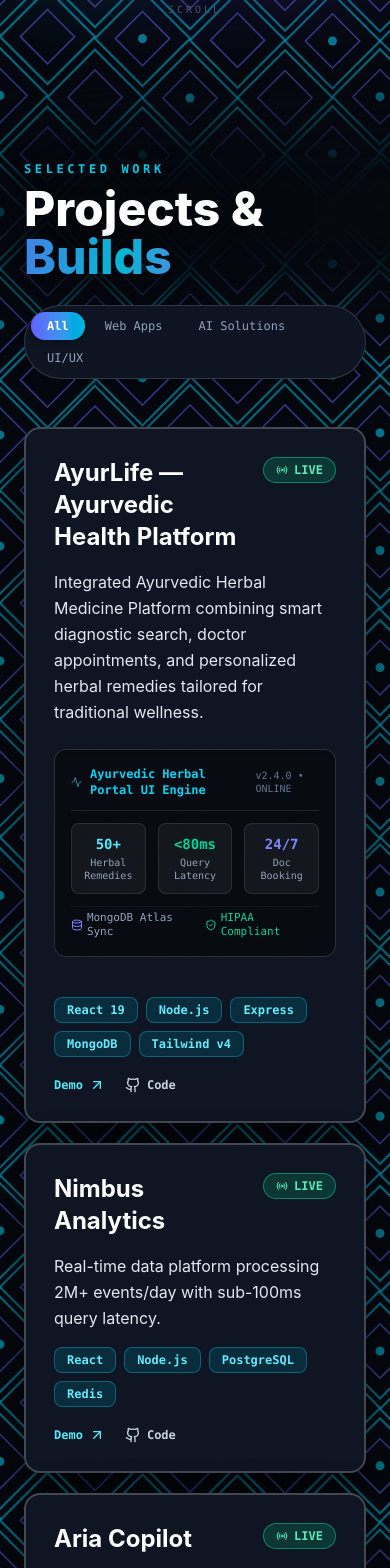
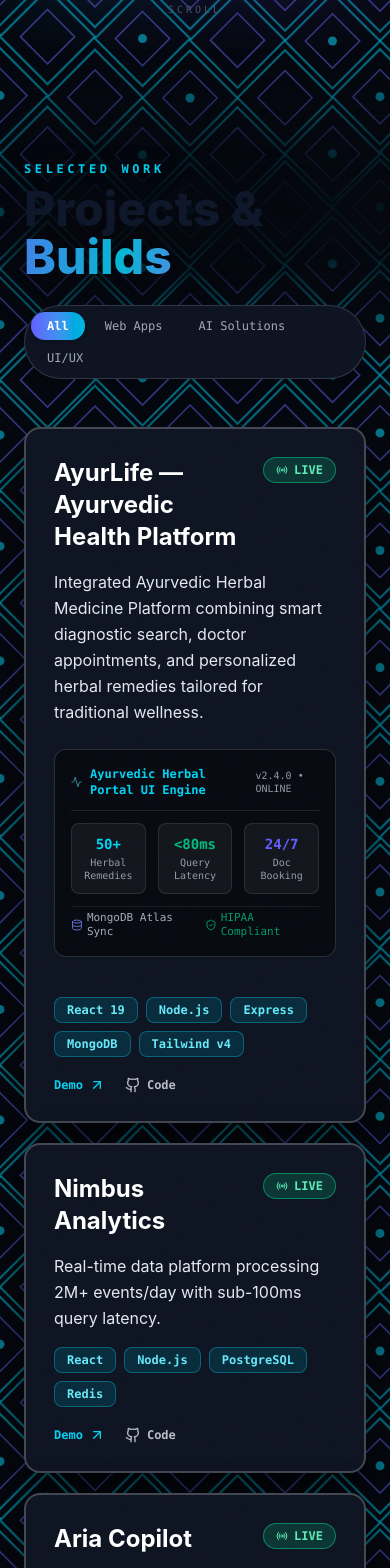
Before and after one commit to sasiruliyanage2004/portfolio-, a React (Vite) app: page / in a window 390 px wide. Shown: the part 1160-2728 px from the top of the page. Built offline with nearby package versions, Linux system fonts and the light colour scheme.

Commit message:
fix_complete_theme_aware_overrides_for_light_mode_porcelain_circuit

```diff
--- a/src/components/cyber/ProjectsCyber.jsx
+++ b/src/components/cyber/ProjectsCyber.jsx
@@ -129,37 +129,37 @@
             {project.blurb}
           </p>
 
-          {/* Featured Bento Hero UI Preview Frame (Rendered on any taller/featured card) */}
+          {/* Featured Bento Hero UI Preview Frame (Theme-Aware) */}
           {isFeatured && (
-            <div className="my-6 rounded-xl border border-white/15 bg-black/50 p-4 font-mono text-xs shadow-inner">
+            <div className="bento-ui-preview-frame my-6 rounded-xl p-4 font-mono text-xs shadow-inner">
               <div className="flex items-center justify-between border-b border-white/10 pb-3 mb-3">
                 <div className="flex items-center gap-2 text-cyan-400 font-semibold">
                   <Activity className="h-4 w-4 animate-pulse text-cyan-300" />
                   <span>Ayurvedic Herbal Portal UI Engine</span>
                 </div>
-                <span className="text-slate-500 text-[10px]">v2.4.0 • ONLINE</span>
+                <span className="text-[10px] opacity-70">v2.4.0 • ONLINE</span>
               </div>
 
               <div className="grid grid-cols-3 gap-3 my-3 text-center">
                 <div className="rounded-lg bg-white/5 p-2.5 border border-white/10">
-                  <div className="text-cyan-300 font-bold text-sm">50+</div>
-                  <div className="text-slate-400 text-[10px] mt-0.5">Herbal Remedies</div>
+                  <div className="text-cyan-400 font-bold text-sm">50+</div>
+                  <div className="text-[10px] opacity-70 mt-0.5">Herbal Remedies</div>
                 </div>
                 <div className="rounded-lg bg-white/5 p-2.5 border border-white/10">
-                  <div className="text-emerald-400 font-bold text-sm">&lt;80ms</div>
-                  <div className="text-slate-400 text-[10px] mt-0.5">Query Latency</div>
+                  <div className="text-emerald-500 font-bold text-sm">&lt;80ms</div>
+                  <div className="text-[10px] opacity-70 mt-0.5">Query Latency</div>
                 </div>
                 <div className="rounded-lg bg-white/5 p-2.5 border border-white/10">
-                  <div className="text-indigo-400 font-bold text-sm">24/7</div>
-                  <div className="text-slate-400 text-[10px] mt-0.5">Doc Booking</div>
+                  <div className="text-indigo-500 font-bold text-sm">24/7</div>
+                  <div className="text-[10px] opacity-70 mt-0.5">Doc Booking</div>
                 </div>
               </div>
 
-              <div className="flex items-center justify-between text-[11px] text-slate-400 pt-1 border-t border-white/5">
+              <div className="flex items-center justify-between text-[11px] opacity-80 pt-1 border-t border-white/10">
                 <span className="flex items-center gap-1">
                   <Database className="h-3 w-3 text-indigo-400" /> MongoDB Atlas Sync
                 </span>
-                <span className="flex items-center gap-1 text-emerald-400">
+                <span className="flex items-center gap-1 text-emerald-500">
                   <ShieldCheck className="h-3 w-3" /> HIPAA Compliant
                 </span>
               </div>
@@ -183,7 +183,7 @@
           <div className="flex items-center gap-5">
             <a
               href={project.demo}
-              className="inline-flex items-center gap-1.5 font-mono text-xs font-bold text-cyan-300 hover:text-white transition-colors"
+              className="inline-flex items-center gap-1.5 font-mono text-xs font-bold text-cyan-400 hover:text-indigo-500 transition-colors"
             >
               Demo <ArrowUpRight className="h-4 w-4" />
             </a>
@@ -191,7 +191,7 @@
               href={project.github}
               target="_blank"
               rel="noopener noreferrer"
-              className="inline-flex items-center gap-1.5 font-mono text-xs font-bold text-slate-300 hover:text-cyan-300 transition-colors"
+              className="inline-flex items-center gap-1.5 font-mono text-xs font-bold opacity-80 hover:text-cyan-400 transition-colors"
             >
               <GithubIcon className="h-4 w-4" /> Code
             </a>
@@ -222,22 +222,22 @@
   return (
     <section id="projects" className="relative overflow-hidden bg-transparent px-6 py-28 lg:px-10 scroll-mt-24">
       <motion.div style={{ scale, y }} className="mx-auto max-w-7xl relative">
-        {/* Section Header with 100% Full Opacity & Dark Aura Patch matching Skills Matrix */}
+        {/* Theme-Aware Section Header */}
         <div className="relative flex flex-col md:flex-row md:items-end md:justify-between mb-12 gap-6">
-          {/* Pitch Black Dark Absorber Aura directly behind section heading to absorb background lines */}
-          <div className="pointer-events-none absolute -top-10 -left-10 w-[550px] h-[180px] bg-[#05080f] rounded-full blur-2xl opacity-100 z-0" />
+          {/* Theme-Aware Absorber Aura directly behind text */}
+          <div className="heading-absorber-aura pointer-events-none absolute -top-10 -left-10 w-[550px] h-[180px] rounded-full blur-2xl z-0" />
 
           <div className="relative z-10">
-            <p className="font-mono text-xs tracking-[0.3em] text-cyan-400 font-extrabold drop-shadow-[0_2px_10px_rgba(0,0,0,1)] uppercase">
+            <p className="font-mono text-xs tracking-[0.3em] text-cyan-400 font-extrabold drop-shadow-[0_2px_10px_rgba(0,0,0,0.5)] uppercase">
               SELECTED WORK
             </p>
-            <h2 className="mt-2 text-5xl font-extrabold text-white sm:text-6xl drop-shadow-[0_4px_25px_rgba(0,0,0,1)]">
+            <h2 className="mt-2 text-5xl font-extrabold text-slate-900 dark:text-white sm:text-6xl drop-shadow-[0_4px_25px_rgba(0,0,0,0.5)]">
               Projects &amp; <span className="text-gradient">Builds</span>
             </h2>
           </div>
 
-          {/* Sliding Category Tab Switcher Indicator */}
-          <div className="relative z-10 flex flex-wrap gap-1 rounded-full border border-white/15 bg-[#0e1422] p-1.5 backdrop-blur-md shadow-lg">
+          {/* Theme-Aware Sliding Category Tab Switcher Indicator */}
+          <div className="theme-switcher-bar relative z-10 flex flex-wrap gap-1 rounded-full p-1.5 backdrop-blur-md shadow-lg border">
             {CATEGORIES.map((c) => (
               <button
                 key={c}
@@ -251,7 +251,7 @@
                     transition={{ type: "spring", stiffness: 400, damping: 30 }}
                   />
                 )}
-                <span className={`relative z-10 ${cat === c ? "text-white font-semibold" : "text-slate-400 hover:text-white"}`}>
+                <span className={`relative z-10 ${cat === c ? "text-white font-semibold" : "opacity-70 hover:opacity-100"}`}>
                   {c}
                 </span>
               </button>
--- a/src/index.css
+++ b/src/index.css
@@ -90,6 +90,31 @@
 }
 
 /* ------------------------------------------------------------------
+   HEADING ABSORBER AURA (Theme-Aware)
+   ------------------------------------------------------------------ */
+.heading-absorber-aura {
+  background-color: #05080f;
+  opacity: 0.90;
+}
+.light-theme .heading-absorber-aura {
+  background-color: #F7F5F1 !important;
+  opacity: 0.95 !important;
+}
+
+/* ------------------------------------------------------------------
+   TAB SWITCHER BAR (Theme-Aware)
+   ------------------------------------------------------------------ */
+.theme-switcher-bar {
+  background-color: #0e1422;
+  border-color: rgba(255, 255, 255, 0.15);
+}
+.light-theme .theme-switcher-bar {
+  background-color: #ffffff !important;
+  border-color: rgba(30, 41, 59, 0.15) !important;
+  box-shadow: 0 10px 30px rgba(15, 23, 42, 0.08) !important;
+}
+
+/* ------------------------------------------------------------------
    PROJECT CARD HIGH-CONTRAST SOLID BACKING
    ------------------------------------------------------------------ */
 .project-card-obsidian {
@@ -118,7 +143,7 @@
 .light-theme .project-card-obsidian {
   background-color: #ffffff !important;
   border: 2px solid rgba(30, 41, 59, 0.18) !important;
-  box-shadow: 0 20px 45px rgba(15, 23, 42, 0.12) !important;
+  box-shadow: 0 20px 45px rgba(15, 23, 42, 0.08) !important;
 }
 
 .light-theme .project-card-obsidian h3 {
@@ -133,6 +158,49 @@
   background-color: #ecfeff !important;
   border: 1px solid rgba(14, 116, 144, 0.3) !important;
   color: #0e7490 !important;
+}
+
+/* Bento Hero UI Preview Frame (Theme-Aware) */
+.bento-ui-preview-frame {
+  background-color: rgba(0, 0, 0, 0.50);
+  border: 1px solid rgba(255, 255, 255, 0.15);
+  color: #cbd5e1;
+}
+
+.light-theme .bento-ui-preview-frame {
+  background-color: #f8fafc !important;
+  border: 1px solid rgba(30, 41, 59, 0.15) !important;
+  color: #334155 !important;
+}
+
+.light-theme .bento-ui-preview-frame .border-white\/10 {
+  border-color: rgba(30, 41, 59, 0.12) !important;
+}
+
+.light-theme .bento-ui-preview-frame .bg-white\/5 {
+  background-color: #ffffff !important;
+  border-color: rgba(30, 41, 59, 0.12) !important;
+  box-shadow: 0 4px 12px rgba(15, 23, 42, 0.05) !important;
+}
+
+/* Skills Matrix Cards (Theme-Aware) */
+.skill-card-bg {
+  background-color: rgba(11, 15, 23, 0.92);
+  border: 1px solid rgba(255, 255, 255, 0.15);
+}
+
+.light-theme .skill-card-bg {
+  background-color: #ffffff !important;
+  border: 1px solid rgba(30, 41, 59, 0.15) !important;
+  box-shadow: 0 10px 30px rgba(15, 23, 42, 0.08) !important;
+}
+
+.light-theme .skill-card-bg h3 {
+  color: #0f172a !important;
+}
+
+.light-theme .skill-card-bg span {
+  color: #475569 !important;
 }
 
 /* Hero Portrait Card & Frame Theme Overrides */
```
Also changed, not shown: src/components/cyber/SkillsCyber.jsx (+15 -15 lines).
